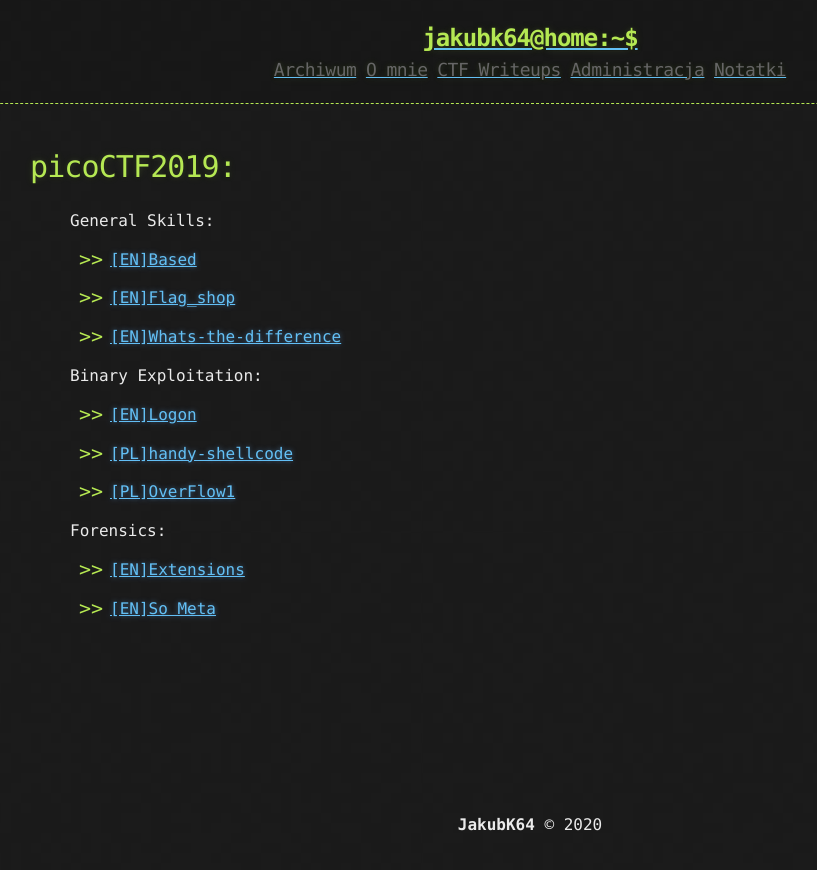
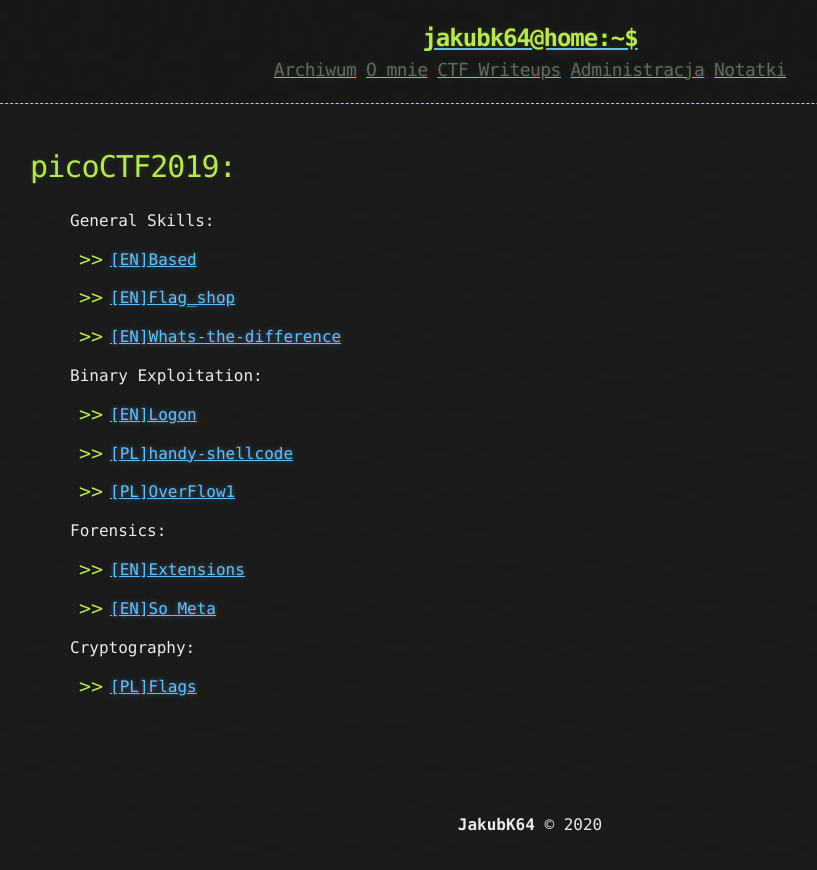
Before and after one commit to JakubK64/jakubk64.github.io, a Jekyll site: the page built from CTF_Writeups.md, in a window 1280 px wide. Shown: the top 870 px of the page, without its empty margins (110-927 px from the left). Built offline with Jekyll 4.4.1, drawn with Linux system fonts in a browser that asks for light colours.

Commit message:
Uploading Flags task

```diff
--- a/CTF_Writeups.md
+++ b/CTF_Writeups.md
@@ -25,5 +25,10 @@
 				<li><a href="{{ "/So-Meta" | prepend: site.baseurl | replace: '//', '/' }}"><p>[EN]So Meta</p></a></li>
 			</ol>
 		</p>
+		<p>Cryptography:
+			<ol>
+				<li><a href="{{ "/flags" | prepend: site.baseurl | replace: '//', '/' }}"><p>[PL]Flags</p></a></li>
+			</ol>
+		</p>
 	</ul>
 </section>
```
Also changed, not shown: _posts/2020-01-19-flags.md (added, +10 -0 lines), CTF/picoCTF2019/Cryptography/Flags/1.png (added), CTF/picoCTF2019/Cryptography/Flags/zadanie.png (added).
